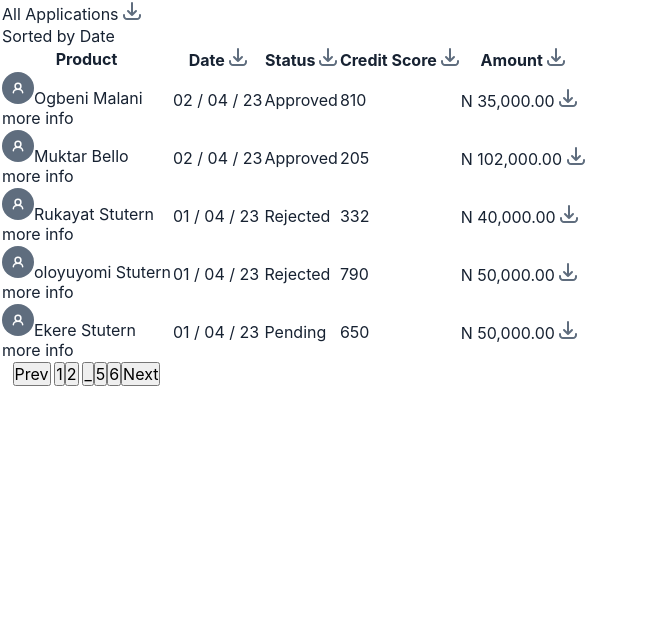
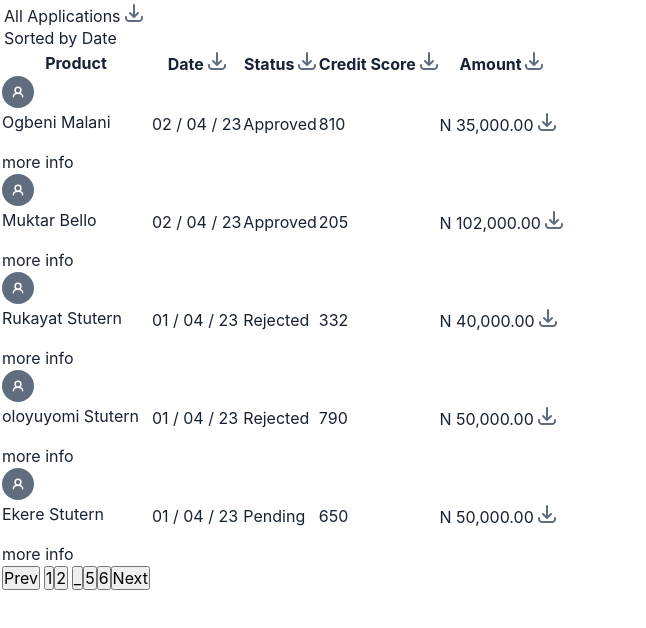
Before and after one commit to joyibeh93/Cash2go-loan-app, a React (Create React App) app: page / in a window 1280 px wide. Shown: the top 628 px of the page, without its empty margins (0-646 px from the left). Built offline with nearby package versions, Linux system fonts and the light colour scheme; the HTML template or start-up script is replaced by a standard one.

Commit message:
updated ClassNames

```diff
--- a/src/Components/DashBoard1Down.js
+++ b/src/Components/DashBoard1Down.js
@@ -35,11 +35,13 @@ const DashBoard1_Down = () => {
         <div className="dashBoardTable">
             <table>
                 <thead>
-                    <tr>All Applications <span>
-                        <img src={Download} alt='Download' />
-                    </span></tr>
-                    <tr>Sorted by Date</tr>
-                    <tr>
+                    <div className="all">
+                        <tr>All Applications <span>
+                            <img src={Download} alt='Download' />
+                        </span></tr>
+                        <tr>Sorted by Date</tr>
+                    </div>
+                    <tr className="bodyHeader">
                         <th>Product</th>
                         <th>Date <span>
                             <img src={Download} alt='Download' />
@@ -70,9 +72,12 @@ const DashBoard1_Down = () => {
                                 <td>{item.creditScore}</td>
                                 <td>{item.amount}</td> */}
 
-                                    <td><span>
+                                    <td> <div className="userIcon">
                                         <img src={userIcon} alt='user-icon' />
-                                    </span>{val.product} <br /><a href=''>more info </a>
+                                    </div>
+                                        <div className="user">
+                                            {val.product} </div>
+                                        <br /><a href=''>more info </a>
                                     </td>
                                     <td>{val.date}</td>
                                     <td>{val.status}</td>
@@ -85,7 +90,7 @@ const DashBoard1_Down = () => {
                         )
                     })}
                 </tbody>
-                <th><button>Prev</button> <button>1</button><button>2</button> <button>_</button>
+                <th className="footer" ><button>  Prev</button> <button>1</button><button>2</button> <button>_</button>
                     <button>5</button><button>6</button><button>Next</button>
                 </th>
             </table>
```
